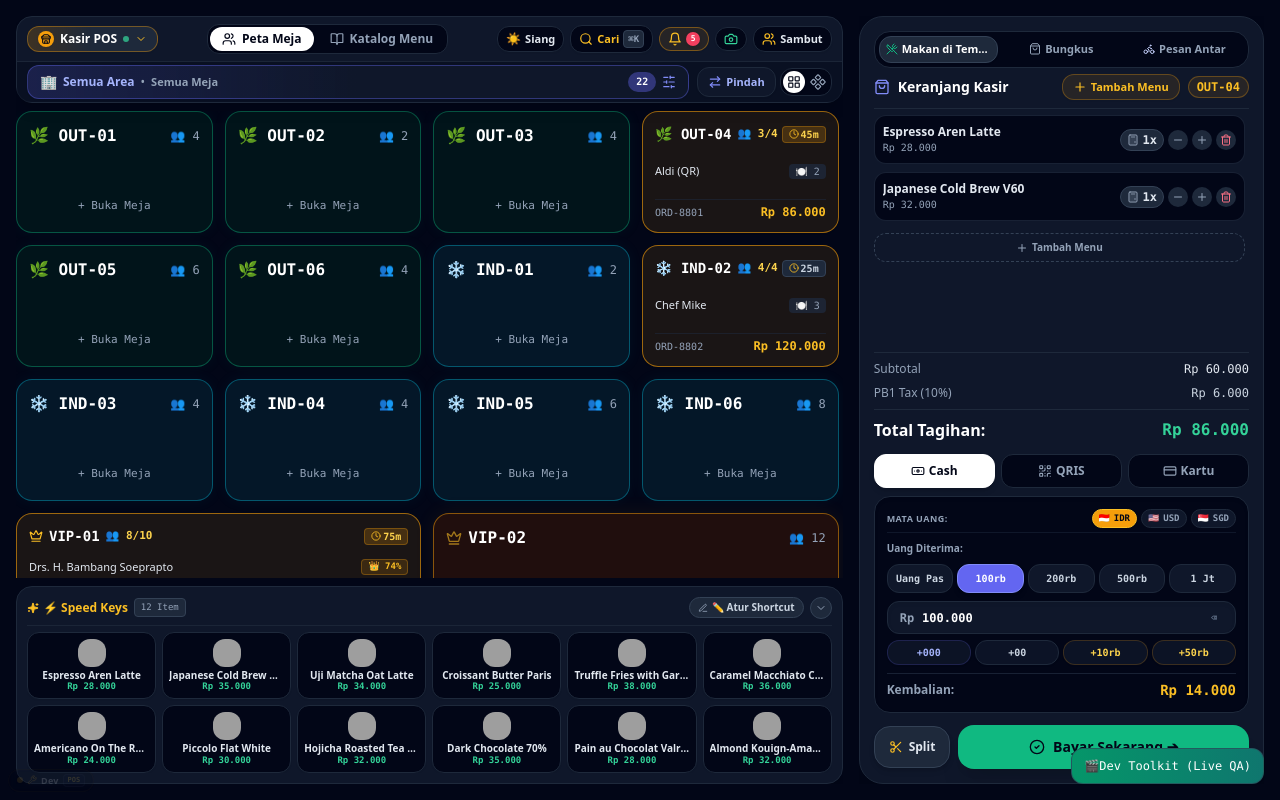
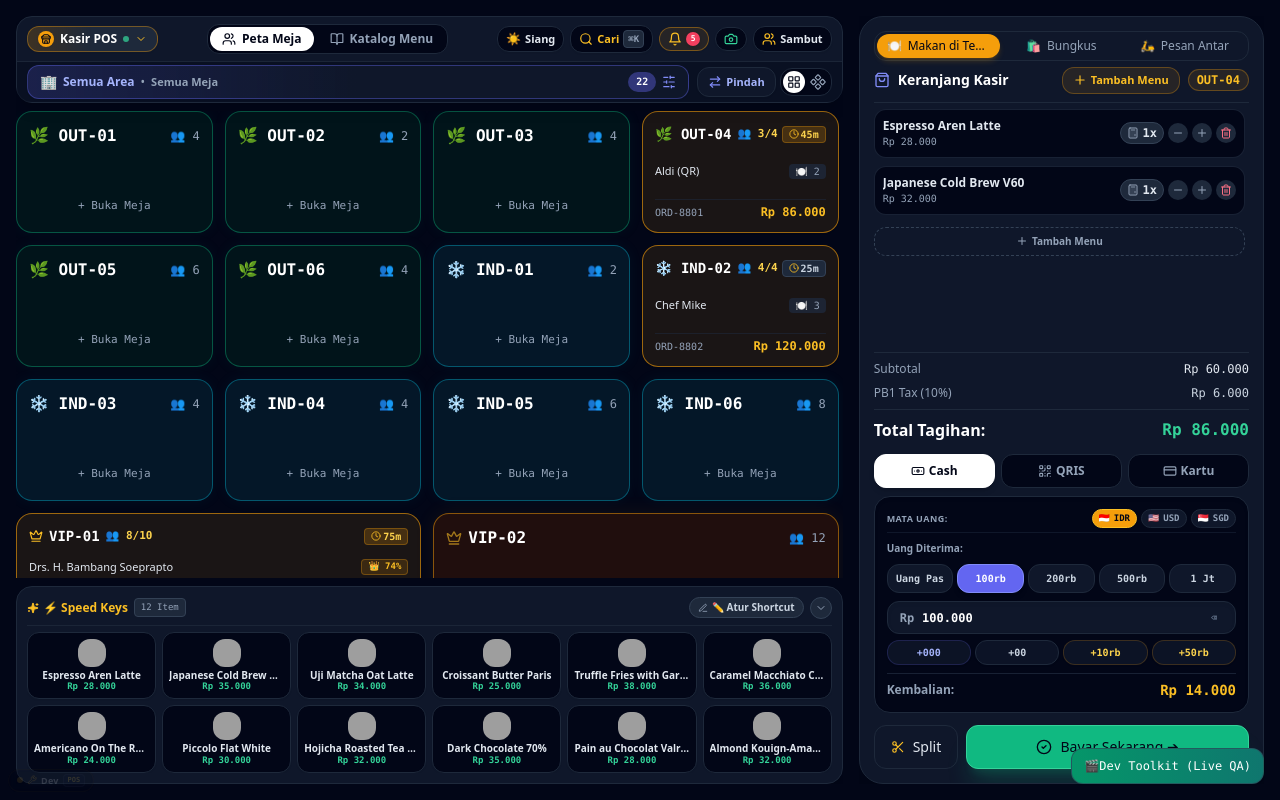
Before and after one commit to glc-works/hfe-pos, a React (Vite) app: page / in a window 1280 px wide. Built offline with nearby package versions, Linux system fonts and the light colour scheme; grey boxes are pictures that could not be loaded; the HTML template or start-up script is replaced by a standard one.

Commit message:
refactor(pos): consume Tier 2 SegmentedControl, Button, and IconButton atoms in cart section

```diff
--- a/src/components/pos/PosCartSection.tsx
+++ b/src/components/pos/PosCartSection.tsx
@@ -15,6 +15,8 @@ import {
   formatLocaleNumber
 } from '../../utils/localeNumberFormat'
 import { PosCardTenderForm } from './PosCardTenderForm'
+import { SegmentedControl, Button } from '@/ui'
+import { GLYPHS } from '../../tokens/designTokens'
 
 export interface PosCartSectionProps {
   cartItems: CartItem[]
@@ -92,38 +94,17 @@ export const PosCartSection: React.FC<PosCartSectionProps> = ({
   return (
     <div className="bg-white dark:bg-slate-900 border border-slate-200 dark:border-slate-800 rounded-3xl p-3.5 flex flex-col justify-between shadow-2xl h-full min-h-0 overflow-hidden">
       {/* 3-MODE FULFILLMENT SELECTOR: DINE-IN | TAKEAWAY | DELIVERY */}
-      <div className="shrink-0 grid grid-cols-3 gap-1 bg-slate-100 dark:bg-slate-950 p-1 rounded-2xl border border-slate-200 dark:border-slate-800 mb-1.5">
-        <button
-          type="button"
-          onClick={() => setFulfillmentMode?.('dine_in')}
-          className={`py-1 px-1.5 rounded-xl text-[11px] font-bold transition-all flex items-center justify-center gap-1 cursor-pointer ${
-            fulfillmentMode === 'dine_in' ? 'bg-white dark:bg-slate-800 text-slate-950 dark:text-white shadow-sm font-extrabold border border-slate-200 dark:border-slate-700' : 'text-slate-500 dark:text-slate-400 hover:text-slate-900 dark:hover:text-white'
-          }`}
-        >
-          <UtensilsCrossed className="w-3 h-3 shrink-0 text-emerald-500" />
-          <span className="truncate">{t.cart.dineInModeLabel}</span>
-        </button>
-        <button
-          type="button"
-          onClick={() => setFulfillmentMode?.('takeaway')}
-          className={`py-1 px-1.5 rounded-xl text-[11px] font-bold transition-all flex items-center justify-center gap-1 cursor-pointer ${
-            fulfillmentMode === 'takeaway' ? 'bg-amber-500 text-slate-950 shadow-sm font-extrabold border border-amber-400' : 'text-slate-500 dark:text-slate-400 hover:text-slate-900 dark:hover:text-white'
-          }`}
-        >
-          <ShoppingBag className="w-3 h-3 shrink-0" />
-          <span className="truncate">{t.cart.takeawayModeLabel}</span>
-        </button>
-        <button
-          type="button"
-          onClick={() => setFulfillmentMode?.('delivery')}
-          className={`py-1 px-1.5 rounded-xl text-[11px] font-bold transition-all flex items-center justify-center gap-1 cursor-pointer ${
-            fulfillmentMode === 'delivery' ? 'bg-indigo-600 text-white shadow-sm font-extrabold border border-indigo-500' : 'text-slate-500 dark:text-slate-400 hover:text-slate-900 dark:hover:text-white'
-          }`}
-        >
-          <Bike className="w-3 h-3 shrink-0 text-indigo-200" />
-          <span className="truncate">{t.cart.deliveryModeLabel}</span>
-        </button>
-      </div>
+      <SegmentedControl
+        options={[
+          { value: 'dine_in', label: t.cart.dineInModeLabel, icon: GLYPHS.DINE_IN },
+          { value: 'takeaway', label: t.cart.takeawayModeLabel, icon: GLYPHS.TAKEAWAY },
+          { value: 'delivery', label: t.cart.deliveryModeLabel, icon: GLYPHS.DELIVERY }
+        ]}
+        value={fulfillmentMode}
+        onChange={(val) => setFulfillmentMode?.(val as OrderFulfillmentMode)}
+        size="sm"
+        className="mb-1.5 shrink-0"
+      />
 
       {/* HEADER KERANJANG (PINNED TOP, HIDDEN WHEN IN MOBILE DRAWER) */}
       {!hideHeader && (
@@ -456,26 +437,29 @@ export const PosCartSection: React.FC<PosCartSectionProps> = ({
         {/* TOMBOL AKSI UTAMA: SPLIT BILL & CHECKOUT PROCESS */}
         <div className="flex items-center gap-2 pt-1">
           {onOpenSplitPayment && (
-            <button
-              type="button"
+            <Button
+              variant="secondary"
+              size="md"
               onClick={onOpenSplitPayment}
-              className="py-3 px-3.5 bg-slate-100 hover:bg-slate-200 dark:bg-slate-800 dark:hover:bg-slate-700 text-slate-700 dark:text-slate-200 border border-slate-200 dark:border-slate-700 rounded-2xl text-xs font-bold transition-all flex items-center justify-center gap-1.5 shadow-md shrink-0 whitespace-nowrap"
+              icon={<Scissors className="w-3.5 h-3.5 text-amber-500 dark:text-amber-400 shrink-0" />}
+              className="rounded-2xl shrink-0"
               title="Split Tagihan per Meja / Kursi"
             >
-              <Scissors className="w-3.5 h-3.5 text-amber-500 dark:text-amber-400 shrink-0" />
-              <span>{t.cart.splitBill}</span>
-            </button>
+              {t.cart.splitBill}
+            </Button>
           )}
 
-          <button
-            type="button"
+          <Button
+            variant="emerald"
+            size="md"
+            fullWidth
             onClick={onCheckout}
             disabled={cartItems.length === 0 && (!selectedPOSTable || selectedPOSTable.totalBill === 0)}
-            className="flex-1 py-3 bg-emerald-500 hover:bg-emerald-400 active:bg-emerald-600 disabled:opacity-40 disabled:cursor-not-allowed text-slate-950 font-black rounded-2xl text-xs sm:text-sm shadow-xl transition-all flex items-center justify-center gap-2 touch-manipulation whitespace-nowrap"
+            icon={<CheckCircle2 className="w-4 h-4 text-slate-950 shrink-0" />}
+            className="rounded-2xl shadow-xl flex-1 font-black text-xs sm:text-sm"
           >
-            <CheckCircle2 className="w-4 h-4 text-slate-950 shrink-0" />
-            <span>{t.cart.processPayment}</span>
-          </button>
+            {t.cart.processPayment}
+          </Button>
         </div>
       </div>
     </div>
--- a/src/components/pos/PosMobileCartDrawer.tsx
+++ b/src/components/pos/PosMobileCartDrawer.tsx
@@ -3,6 +3,7 @@ import { ShoppingBag, X, UtensilsCrossed, ChevronDown, Bike } from 'lucide-react
 import { CartItem, TableStatus, PosPayMethod, OrderFulfillmentMode } from '../../types/pos'
 import { PosCartSection } from './PosCartSection'
 import { useTranslation } from '../../context/LanguageContext'
+import { IconButton } from '@/ui'
 
 export interface PosMobileCartDrawerProps {
   show: boolean
@@ -101,14 +102,14 @@ export const PosMobileCartDrawer: React.FC<PosMobileCartDrawerProps> = ({
           )}
 
           {/* 1 SINGLE CLOSE BUTTON */}
-          <button
-            type="button"
+          <IconButton
+            aria-label="Tutup Keranjang"
+            icon={<X className="w-4 h-4" />}
+            size="sm"
+            variant="ghost"
             onClick={onClose}
-            className="w-8 h-8 rounded-full bg-slate-100 dark:bg-slate-800 text-slate-500 hover:text-slate-900 dark:hover:text-white flex items-center justify-center transition-colors shrink-0 cursor-pointer min-h-[36px]"
-            title="Tutup Keranjang"
-          >
-            <X className="w-4 h-4" />
-          </button>
+            className="shrink-0 rounded-full"
+          />
         </div>
 
         {/* 2. CART BODY */}
```
